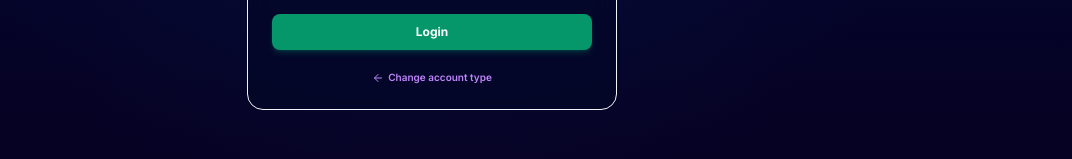
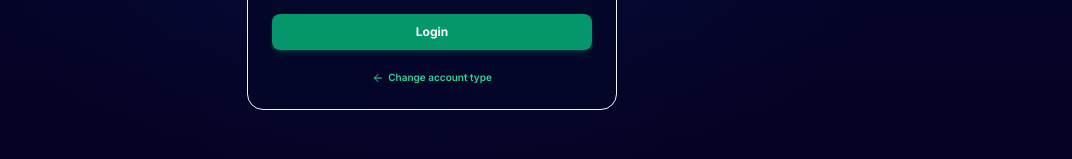
Before and after one commit to Harshgajre/Campus2career, a React (Vite) app in the folder client/: page /login/company in a window 1280 px wide. Shown: the part 529-688 px from the top of the page, without its empty margins (208-1280 px from the left). Built offline with nearby package versions, Linux system fonts and the light colour scheme.

Commit message:
changed in a log in page

```diff
--- a/client/src/components/auth/RoleAuthLayout.jsx
+++ b/client/src/components/auth/RoleAuthLayout.jsx
@@ -103,10 +103,18 @@ export const AuthError = ({ message }) => message ? (
   <div className="mb-4 rounded-lg border border-rose-200 bg-rose-50 p-3 text-xs font-medium text-rose-600 dark:border-rose-800 dark:bg-rose-950/40 dark:text-rose-400">{message}</div>
 ) : null;
 
-export const ChangeAccountType = () => (
-  <Link to="/" className="mt-5 flex items-center justify-center gap-1 text-[10px] font-semibold text-blue-600 hover:underline dark:text-purple-400">
-    <ArrowLeft className="h-3 w-3" /> Change account type
-  </Link>
-);
+export const ChangeAccountType = ({ role, className = '' }) => {
+  const roleColorClass = role === 'college'
+    ? 'text-blue-600 hover:underline dark:text-blue-400'
+    : role === 'company' || role === 'industry'
+    ? 'text-emerald-600 hover:underline dark:text-emerald-400'
+    : 'text-purple-600 hover:underline dark:text-purple-400';
+
+  return (
+    <Link to="/" className={`mt-5 flex items-center justify-center gap-1 text-[10px] font-semibold ${className || roleColorClass}`}>
+      <ArrowLeft className="h-3 w-3" /> Change account type
+    </Link>
+  );
+};
 
 export { Mail };
--- a/client/src/pages/public/CollegeLoginPage.jsx
+++ b/client/src/pages/public/CollegeLoginPage.jsx
@@ -64,7 +64,7 @@ export const CollegeLoginPage = () => {
           {loading ? 'Signing in...' : 'Login'}
         </button>
       </form>
-      <ChangeAccountType />
+      <ChangeAccountType role="college" />
     </RoleAuthLayout>
   );
 };
--- a/client/src/pages/public/IndustryLoginPage.jsx
+++ b/client/src/pages/public/IndustryLoginPage.jsx
@@ -64,7 +64,7 @@ export const IndustryLoginPage = () => {
           {loading ? 'Signing in...' : 'Login'}
         </button>
       </form>
-      <ChangeAccountType />
+      <ChangeAccountType role="industry" />
     </RoleAuthLayout>
   );
 };
--- a/client/src/pages/public/StudentLoginPage.jsx
+++ b/client/src/pages/public/StudentLoginPage.jsx
@@ -64,7 +64,7 @@ export const StudentLoginPage = () => {
           {loading ? 'Signing in...' : 'Login'}
         </button>
       </form>
-      <ChangeAccountType />
+      <ChangeAccountType role="student" />
     </RoleAuthLayout>
   );
 };
```
